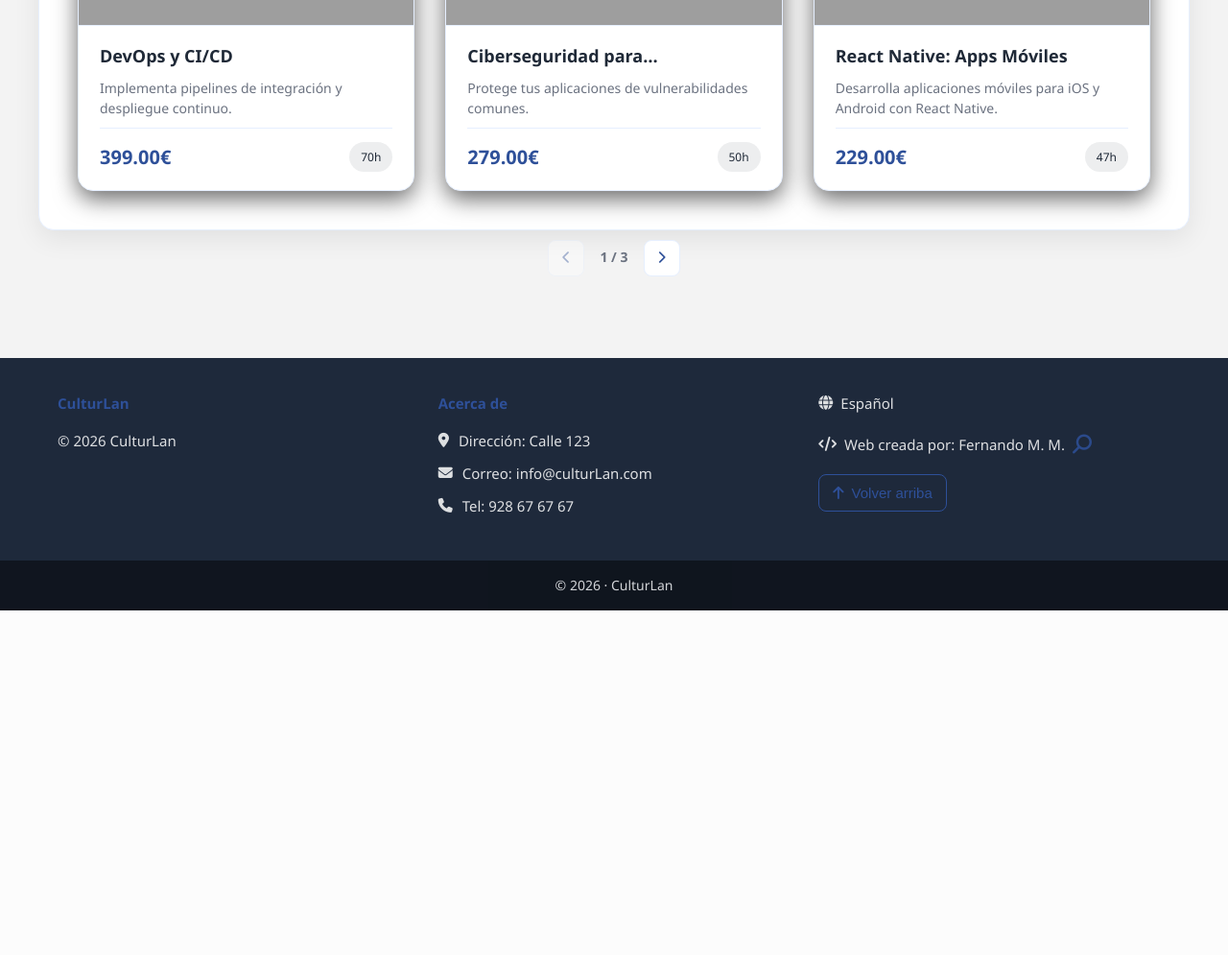
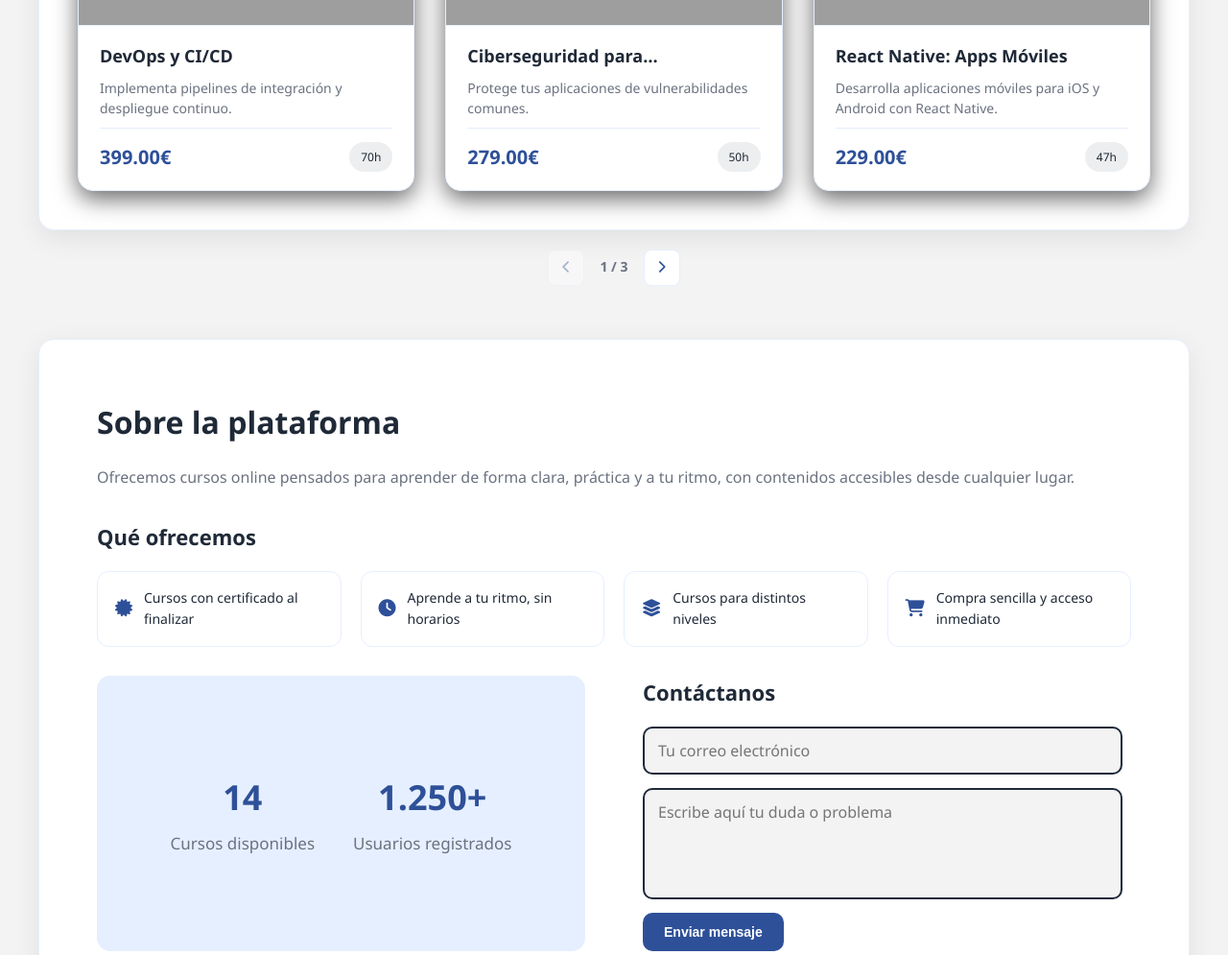
Before and after one commit to fmoorenoo/cursos_online, a PHP site: page / in a window 1280 px wide. Shown: the part 1433-2428 px from the top of the page at 96% size. Before the commit the page ends 2069 px from the top, so only its background shows below. Run offline with PHP 8.4, Linux system fonts and the light colour scheme; data comes from the database, SQL or seed files in the repository; grey boxes are pictures that could not be loaded.

Commit message:
Sección 'Sobre Nosotros' debajo de la sección principal, con sus respectivos estilos (about.css)

```diff
--- /dev/null
+++ b/css/about.css
@@ -0,0 +1,177 @@
+.about-section {
+    width: 100%;
+    padding: 30px 40px;
+    background-color: var(--surface-page);
+    display: flex;
+    justify-content: center;
+}
+
+.about-container {
+    max-width: 1300px;
+    width: 100%;
+    background-color: var(--surface-section);
+    border-radius: 16px;
+    padding: 60px;
+    box-shadow: 0 8px 28px rgba(0, 0, 0, 0.08);
+    border: 1px solid var(--surface-overlay);
+    display: flex;
+    flex-direction: column;
+    gap: 30px;
+}
+
+/* BLOQUES */
+.about-block {
+    display: flex;
+    flex-direction: column;
+    gap: 18px;
+}
+
+/* TÍTULOS */
+.about-title {
+    font-size: 32px;
+    font-weight: 700;
+    color: var(--text-primary);
+}
+
+.about-subtitle {
+    font-size: 22px;
+    font-weight: 600;
+    color: var(--text-primary);
+}
+
+/* TEXTO */
+.about-text {
+    font-size: 16px;
+    color: var(--text-secondary);
+    line-height: 1.8;
+}
+
+/* FEATURES */
+.about-features {
+    display: grid;
+    grid-template-columns: repeat(auto-fit, minmax(220px, 1fr));
+    gap: 20px;
+}
+
+.feature-item {
+    display: flex;
+    align-items: center;
+    gap: 12px;
+    background-color: var(--surface-card);
+    padding: 16px 18px;
+    border-radius: 12px;
+    border: 1px solid var(--surface-overlay);
+    font-size: 14px;
+    font-weight: 500;
+    color: var(--text-primary);
+}
+
+.feature-item i {
+    font-size: 18px;
+    color: var(--color-primary);
+}
+
+.about-bottom-row {
+    display: grid;
+    grid-template-columns: 1fr 1fr;
+    gap: 60px;
+    align-items: stretch;
+}
+
+/* ESTADÍSTICAS */
+.about-stats {
+    display: flex;
+    justify-content: center;
+    align-items: center;
+    gap: 40px;
+    padding: 30px 20px;
+    background-color: var(--surface-overlay);
+    border-radius: 14px;
+    height: 100%;
+}
+
+.stat-item {
+    display: flex;
+    flex-direction: column;
+    align-items: center;
+    gap: 6px;
+}
+
+.stat-number {
+    font-size: 36px;
+    font-weight: 800;
+    color: var(--color-primary);
+}
+
+.stat-label {
+    font-size: 17px;
+    color: var(--text-secondary);
+}
+
+/* FORMULARIO */
+.about-contact {
+    height: 100%;
+    justify-content: center;
+}
+
+.about-form {
+    max-width: 500px;
+    display: flex;
+    flex-direction: column;
+    gap: 14px;
+}
+
+.about-form input,
+.about-form textarea {
+    width: 100%;
+    padding: 12px 14px;
+    border-radius: 10px;
+    border: 2px solid var(--color-secondary);
+    font-size: 16px;
+    font-family: inherit;
+    background-color: var(--surface-page);
+    color: var(--text-primary);
+    outline: none;
+    resize: none;
+}
+
+.about-form input:focus,
+.about-form textarea:focus {
+    border-color: var(--color-primary);
+}
+
+.about-submit-btn {
+    align-self: flex-start;
+    background-color: var(--color-primary);
+    color: white;
+    border: none;
+    padding: 12px 22px;
+    border-radius: 10px;
+    font-size: 14px;
+    font-weight: 600;
+    cursor: pointer;
+    transition: 0.2s;
+}
+
+.about-submit-btn:hover {
+    background-color: var(--color-secondary);
+}
+
+/* RESPONSIVE */
+@media (max-width: 950px) {
+    .about-bottom-row {
+        grid-template-columns: 1fr;
+        gap: 40px;
+    }
+}
+
+@media (max-width: 768px) {
+    .about-container {
+        padding: 40px 25px;
+    }
+
+    .about-stats {
+        flex-direction: column;
+        gap: 25px;
+    }
+}
--- a/css/header.css
+++ b/css/header.css
@@ -229,13 +229,14 @@
 
 /* USER DROPDOWN LIKE PALETTE */
 .user-dropdown-like {
-    width: 220px;
+    width: 180px;
     padding: 10px;
 }
 
 .user-dropdown-item {
     width: 100%;
     background: var(--color-danger);
+    color: var(--text-on-dark);
     border: none;
     border-radius: 8px;
     padding: 12px 14px;
@@ -243,6 +244,7 @@
     font-weight: 500;
     cursor: pointer;
     display: flex;
+    justify-content: center;
     align-items: center;
     gap: 10px;
     transition: all 0.25s ease;
--- a/css/login.css
+++ b/css/login.css
@@ -36,6 +36,7 @@
 .auth-modal input {
     padding: 10px 12px;
     border-radius: 8px;
+    font-size: 16px;
     border: 2px solid var(--surface-dark);
 }
 
--- a/css/main.css
+++ b/css/main.css
@@ -12,11 +12,14 @@
 /* Contenido principal */
 @import url('main_section.css');
 
-/* Estilos de login y registro */
-@import url('login.css');
+/* Sobre Nosotros */
+@import url('about.css');
 
 /* Estilos del carrito de compras */
 @import url('cart.css');
 
+/* Estilos de login y registro */
+@import url('login.css');
+
 /* Footer */
 @import url('footer.css');
--- a/css/main_section.css
+++ b/css/main_section.css
@@ -1,7 +1,7 @@
 /* CONTENEDOR GENERAL */
 .main-content {
     display: grid;
-    padding: 60px 40px;
+    padding: 60px 40px 0px 40px;
     margin: 0 auto;
     width: 100%;
     justify-items: center;
@@ -16,6 +16,7 @@
     border-radius: 16px;
     box-shadow: 0 8px 28px rgba(0, 0, 0, 0.08);
     border: 1px solid var(--surface-overlay);
+    margin-bottom: 10px;
 }
 
 /* TÍTULO DE PÁGINA */
--- a/index.html
+++ b/index.html
@@ -55,7 +55,7 @@
                     </div>
                 </div>
                 <!-- Acerca de -->
-                <a class="nav-link" href="#">{{ t.nav.about }}</a>
+                <a class="nav-link" href="#" @click.prevent="scrollTo('about'); closeMobileMenu()">{{ t.nav.about }}</a>
                 <!-- Carrito -->
                 <a class="nav-link cart-link" href="#" @click.prevent="goTo('cart'); closeMobileMenu()">
                     {{ t.nav.cart }}
@@ -340,6 +340,67 @@
                     </button>
                 </div>
             </main>
+
+            <!-- ABOUT US -->
+            <section class="about-section" id="about">
+                <div class="about-container">
+                    <!-- BLOQUE 1: QUIÉNES SOMOS -->
+                    <div class="about-block">
+                        <h2 class="about-title">{{ t.about.title }}</h2>
+                        <p class="about-text">
+                            {{ t.about.description }}
+                        </p>
+                    </div>
+
+                    <!-- BLOQUE 2: QUÉ OFRECEMOS -->
+                    <div class="about-block">
+                        <h3 class="about-subtitle">{{ t.about.offersTitle }}</h3>
+                        <div class="about-features">
+                            <div class="feature-item">
+                                <i class="fa-solid fa-certificate"></i>
+                                <span>{{ t.about.featureCertificate }}</span>
+                            </div>
+                            <div class="feature-item">
+                                <i class="fa-solid fa-clock"></i>
+                                <span>{{ t.about.featureFlexible }}</span>
+                            </div>
+                            <div class="feature-item">
+                                <i class="fa-solid fa-layer-group"></i>
+                                <span>{{ t.about.featureLevels }}</span>
+                            </div>
+                            <div class="feature-item">
+                                <i class="fa-solid fa-cart-shopping"></i>
+                                <span>{{ t.about.featureEasy }}</span>
+                            </div>
+                        </div>
+                    </div>
+                    <div class="about-bottom-row">
+                        <!-- BLOQUE 3: ESTADÍSTICAS -->
+                        <div class="about-stats">
+                            <div class="stat-item">
+                                <span class="stat-number">{{ cursos.length }}</span>
+                                <span class="stat-label">{{ t.about.statsCourses }}</span>
+                            </div>
+                            <div class="stat-item">
+                                <span class="stat-number">1.250+</span>
+                                <span class="stat-label">{{ t.about.statsUsers }}</span>
+                            </div>
+                        </div>
+
+                        <!-- BLOQUE 4: CONTACTO -->
+                        <div class="about-block about-contact">
+                            <h3 class="about-subtitle">{{ t.about.contactTitle }}</h3>
+                            <form class="about-form" @submit.prevent="submitAboutForm">
+                                <input type="email" v-model="aboutForm.email" :placeholder="t.about.contactEmail" required/>
+                                <textarea rows="4" v-model="aboutForm.message" :placeholder="t.about.contactMessage" required></textarea>
+                                <button type="submit" class="about-submit-btn">
+                                    {{ t.about.contactSend }}
+                                </button>
+                            </form>
+                        </div>
+                    </div>
+                </div>
+            </section>
         </div>
 
         <!-- VISTA DEL CARRITO DE COMPRAS -->
--- a/js/app.js
+++ b/js/app.js
@@ -58,6 +58,10 @@ createApp({
             showCourseTypeSelector: false,
             currentPage: 1,
             pageSize: 6,
+            aboutForm: {
+                email: '',
+                message: ''
+            },
         };
     },
 
--- a/js/i18n.js
+++ b/js/i18n.js
@@ -131,6 +131,23 @@ window.I18N = {
             paymentSuccess: "Pago procesado por {total}€. ¡Gracias por tu compra!",
             removeFromCart: "”{course}”  eliminado del carrito",
             pageInfo: "Página {current} de {total}",
+        },
+
+        about: {
+            title: "Sobre la plataforma",
+            description: "Ofrecemos cursos online pensados para aprender de forma clara, práctica y a tu ritmo, con contenidos accesibles desde cualquier lugar.",
+            offersTitle: "Qué ofrecemos",
+            featureCertificate: "Cursos con certificado al finalizar",
+            featureFlexible: "Aprende a tu ritmo, sin horarios",
+            featureLevels: "Cursos para distintos niveles",
+            featureEasy: "Compra sencilla y acceso inmediato",
+            statsCourses: "Cursos disponibles",
+            statsUsers: "Usuarios registrados",
+            contactTitle: "Contáctanos",
+            contactEmail: "Tu correo electrónico",
+            contactMessage: "Escribe aquí tu duda o problema",
+            contactSend: "Enviar mensaje",
+            contactSuccess: "Gracias por contactarnos. Responderemos lo antes posible."
         }
     },
 
@@ -266,6 +283,23 @@ window.I18N = {
             paymentSuccess: "Payment processed for €{total}. Thank you for your purchase!",
             removeFromCart: "“{course}”  removed from cart",
             pageInfo: "Page {current} of {total}",
+        },
+
+        about: {
+            title: "About the platform",
+            description: "We offer online courses designed to help you learn in a clear, practical and flexible way, accessible from anywhere.",
+            offersTitle: "What we offer",
+            featureCertificate: "Certified courses upon completion",
+            featureFlexible: "Learn at your own pace",
+            featureLevels: "Courses for different levels",
+            featureEasy: "Easy purchase and instant access",
+            statsCourses: "Available courses",
+            statsUsers: "Registered users",
+            contactTitle: "Contact Us",
+            contactEmail: "Your email address",
+            contactMessage: "Write your question or issue here",
+            contactSend: "Send message",
+            contactSuccess: "Thank you for contacting us. We will get back to you shortly."
         }
     }
 };
--- a/js/methods/methods-validation.js
+++ b/js/methods/methods-validation.js
@@ -69,4 +69,14 @@ window.validationMethods = {
     validatePassword2(pass1, pass2) {
         return this.validatePassword(pass2) && (pass1 === pass2);
     },
+
+    submitAboutForm() {
+        if (!this.aboutForm.email || !this.aboutForm.message) {
+            this.showMessage('warning', this.t.messages.genericError);
+            return;
+        }
+        this.showMessage('success', this.t.about.contactSuccess);
+        this.aboutForm.email = '';
+        this.aboutForm.message = '';
+    },
 };
```
